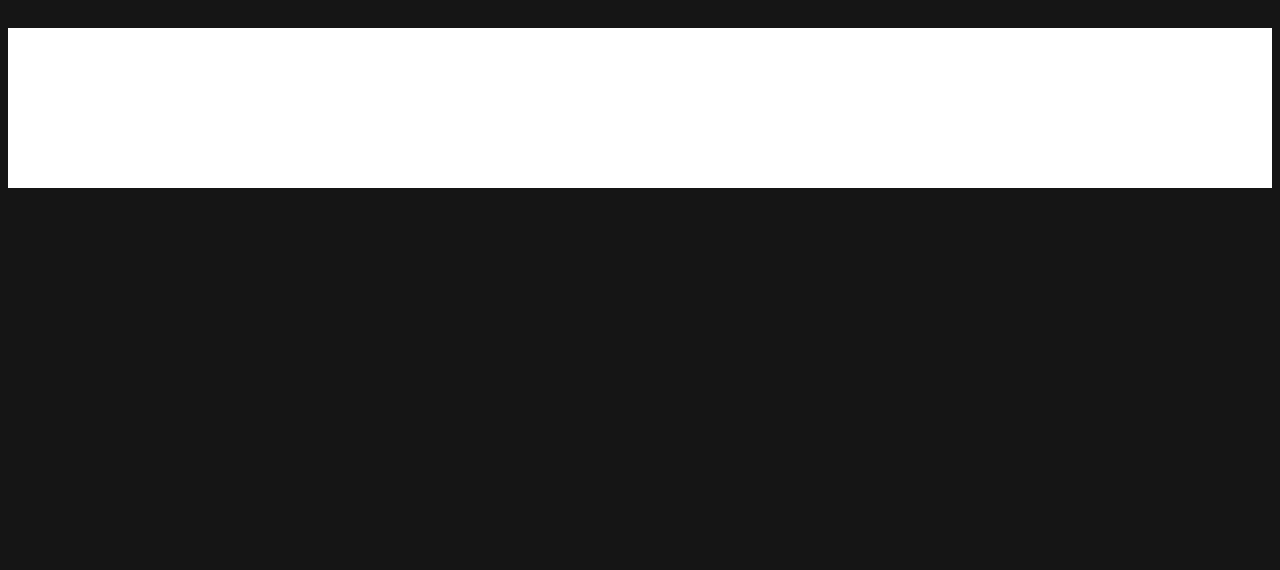
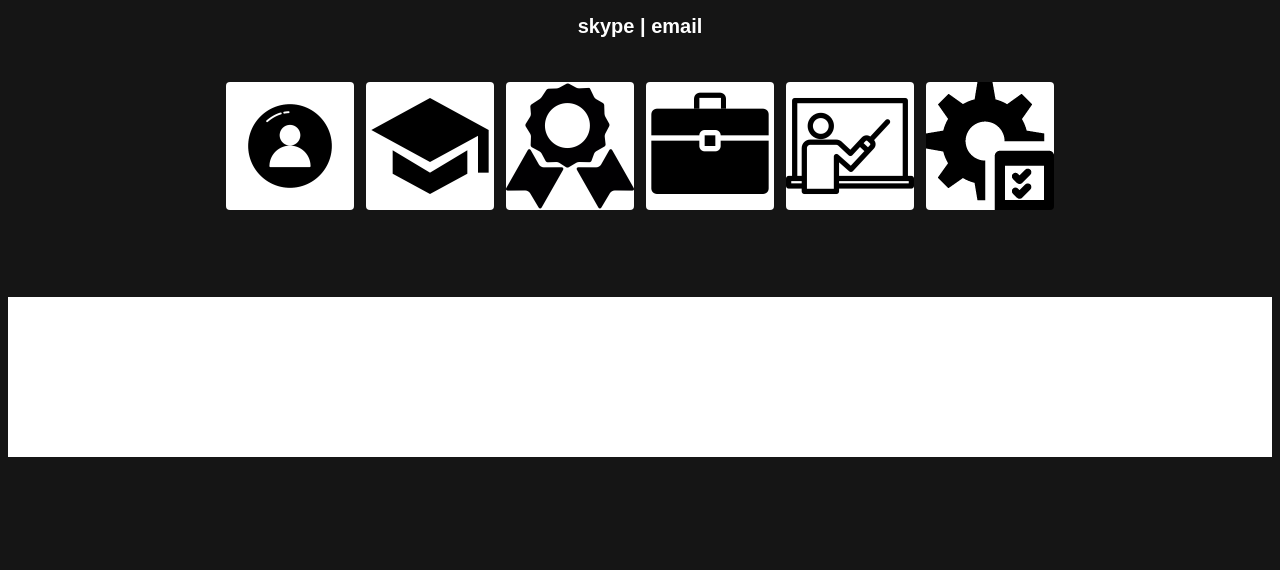
Before and after one commit to SuperIcon/SuperIcon.github.io, a plain HTML site: page index.html in a window 1280 px wide. Shown: the part 230-800 px from the top of the page. Drawn offline with Linux system fonts and the light colour scheme.

Commit message:
Added buttons

```diff
--- a/index.html
+++ b/index.html
@@ -7,6 +7,17 @@
 </head>
 <body>
 	<header class="header">
+		<p class="site-title-sub">JUNG HSIANG LEE</p>
+		<h1 class="site-info">skype | email</h1>
+
+		<div class="buttons">
+			<a class="button button-about" href=#about></a>
+			<a class="button button-education" href=#education></a>
+			<a class="button button-honor" href=#honors></a>
+			<a class="button button-personal_experience" href=#personal_experience></a>
+			<a class="button button-teaching_experience" href=#teaching_experience></a>
+			<a class="button button-additional_skill" href=#addition_skill></a>
+		</div>
 	</header>
 	<section class="about">
 	</section>
@@ -18,7 +29,7 @@
 	</section>
 	<section class="teaching_experience">
 	</section>
-	<section class="addition_skill">
+	<section class="additional_skill">
 	</section>
 	<footer class="footer">
 	</footer>
```
